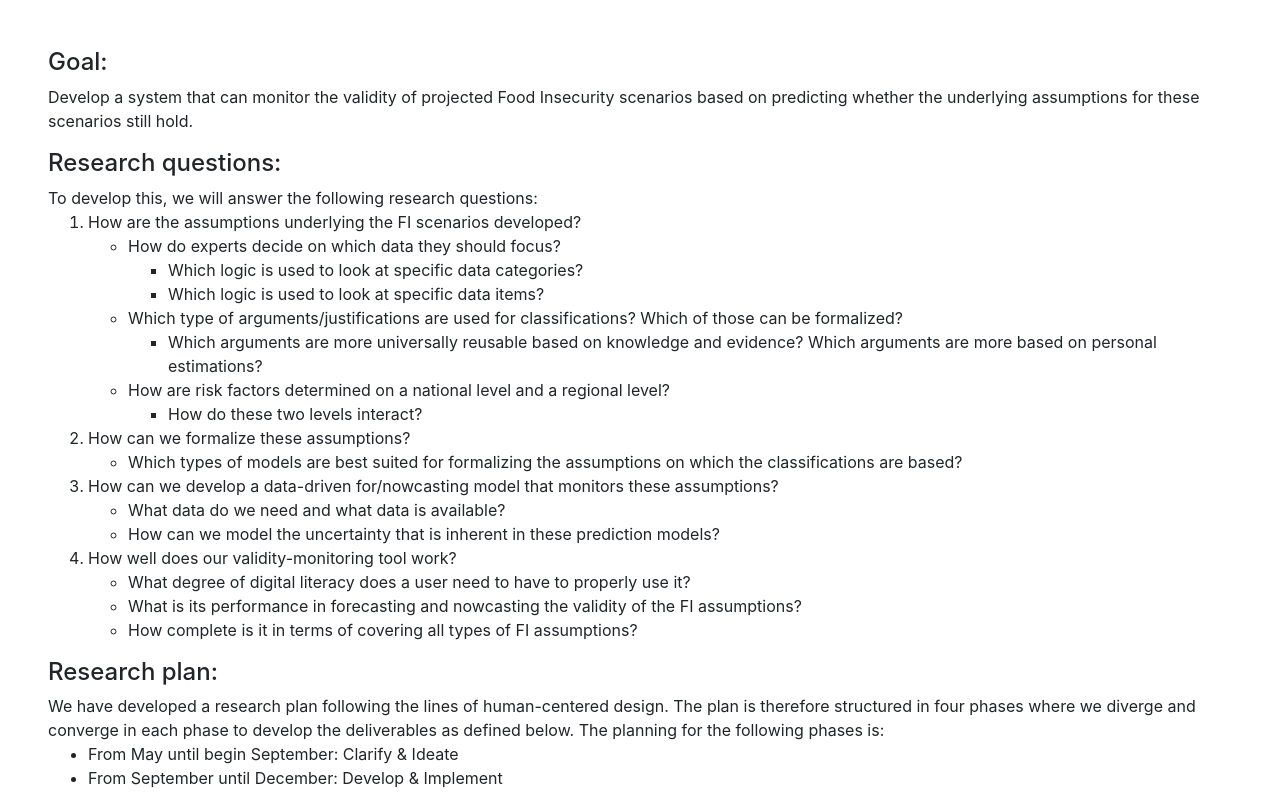
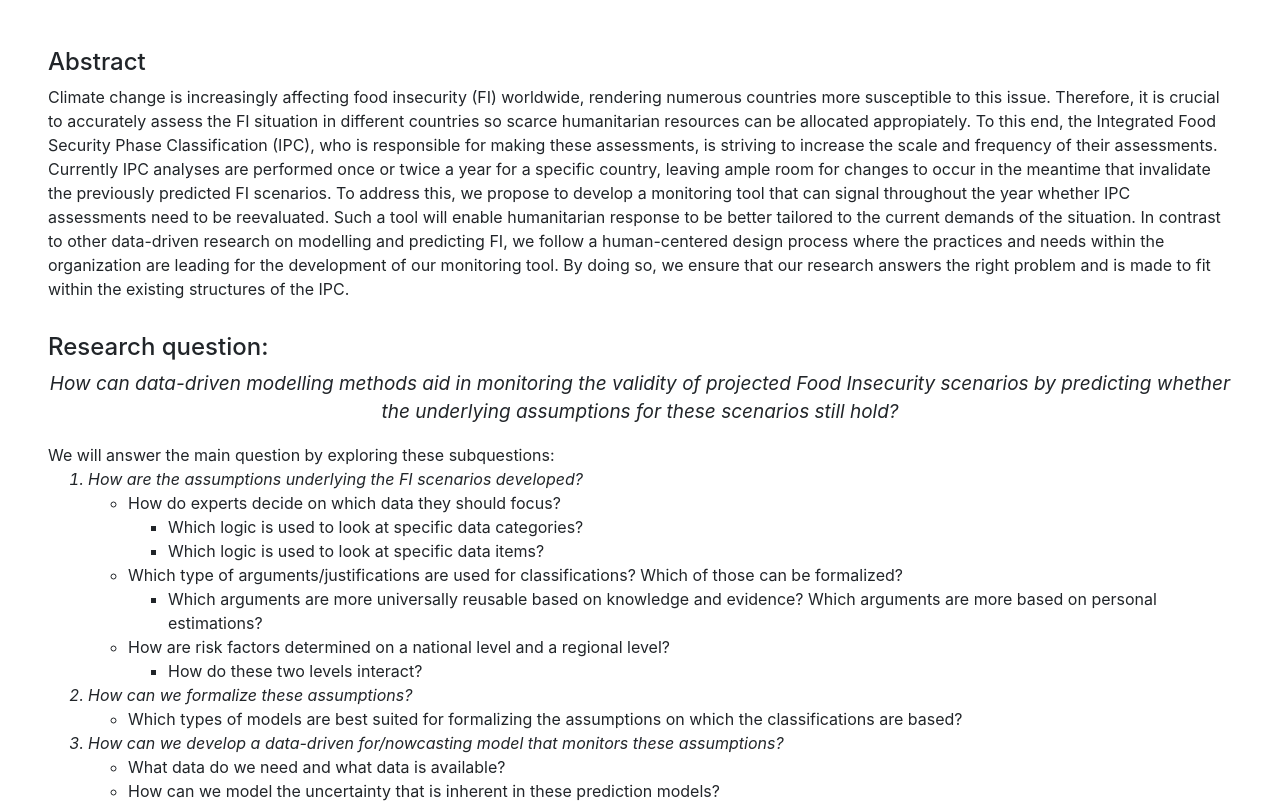
Before and after one commit to MarijnRoelvink/thesis, a plain HTML site: page research-proposal/main.html in a window 1280 px wide. Shown: the top 806 px of the page. Drawn offline with nearby package versions, Linux system fonts and the light colour scheme.

Commit message:
Change goal to research question, add abstract

```diff
--- a/research-proposal/main.html
+++ b/research-proposal/main.html
@@ -67,6 +67,19 @@
         .intro-row {
 	        font-size: 16px;
         }
+
+        .quote {
+            font-size: 19px;
+	        text-align: center;
+        }
+
+        #rq-list ol {
+	        font-style: italic;
+        }
+        #rq-list ul {
+	        font-style: normal;
+        }
+
 	</style>
 	<script src="https://ajax.googleapis.com/ajax/libs/jquery/3.5.1/jquery.min.js"></script>
 
@@ -75,23 +88,25 @@
 <div class="container-fluid p-5">
 	<div class="row intro-row">
 		<div class="col-12 mb-3">
-			<h4 style="display:inline-block">Goal:</h4>
-			<span><br>Develop a system that can monitor the validity of projected Food Insecurity scenarios based on predicting whether the underlying assumptions for these scenarios still hold. </span>
+			<h4>Abstract</h4>
+			<p>Climate change is increasingly affecting food insecurity (FI) worldwide, rendering numerous countries more susceptible to this issue. Therefore, it is crucial to accurately assess the FI situation in different countries so scarce humanitarian resources can be allocated appropiately. To this end, the Integrated Food Security Phase Classification (IPC), who is responsible for making these assessments, is striving to increase the scale and frequency of their assessments. Currently IPC analyses are performed once or twice a year for a specific country, leaving ample room for changes to occur in the meantime that invalidate the previously predicted FI scenarios. To address this, we propose to develop a monitoring tool that can signal throughout the year whether IPC assessments need to be reevaluated. Such a tool will enable humanitarian response to be better tailored to the current demands of the situation. In contrast to other data-driven research on modelling and predicting FI, we follow a human-centered design process where the practices and needs within the organization are leading for the development of our monitoring tool. By doing so, we ensure that our research answers the right problem and is made to fit within the existing structures of the IPC.</p>
 		</div>
 		<div class="col-12">
-			<h4 style="display:inline-block">Research questions:</h4>
-			<span><br> To develop this, we will answer the following research questions:</span>
+			<h4>Research question:</h4>
+			<p class="quote"><i>How can data-driven modelling methods aid in monitoring the validity of projected Food Insecurity scenarios by predicting whether the underlying assumptions for these scenarios still hold?</i></p>
+			<div>We will answer the main question by exploring these subquestions:</div>
 			<div id="rq-list"></div>
 		</div>
 		<div class="col-12">
 			<h4>Research plan:</h4>
 			<div>We have developed a research plan following the lines of human-centered design. The plan is therefore structured in four phases where we diverge and converge in each phase to develop the deliverables as defined below.
-				The planning for the following phases is:
+				The global planning for the following phases is:
 				<ul>
 					<li>From May until begin September: Clarify & Ideate</li>
-					<li>From September until December: Develop & Implement</li>
+					<li>From July until December: Develop & Implement</li>
 				</ul>
-		</div>
+				As indicated by the planning, the execution periods of the phases will partly overlap with each other as insights from one phase will influence the outcomes of other phases.
+			</div>
 	</div>
 	<div class="row" id="phases-row">
 
```
Also changed, not shown: 1 other file.
